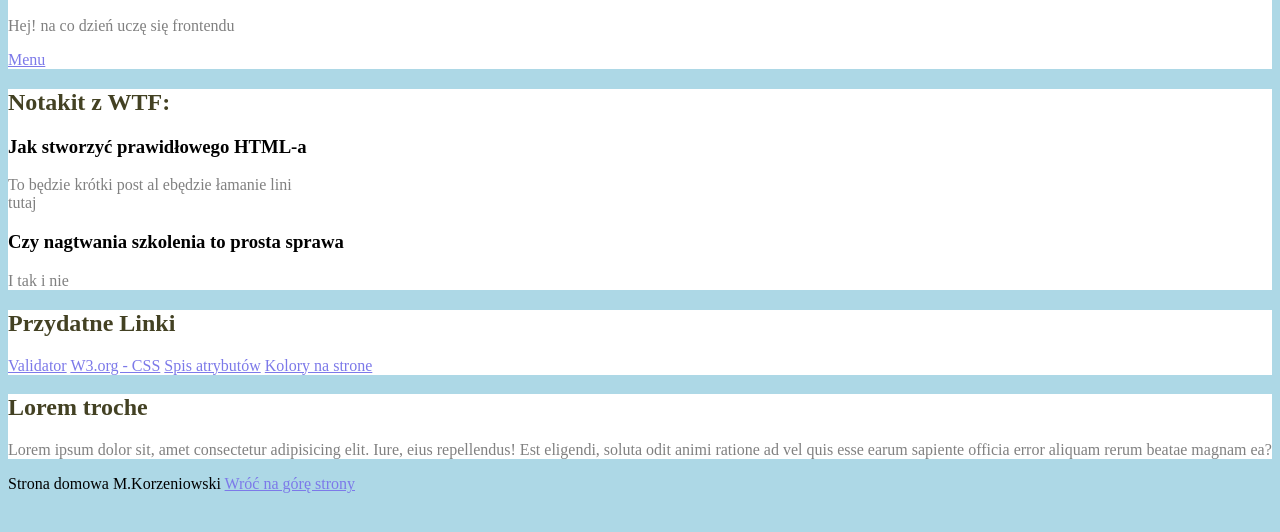
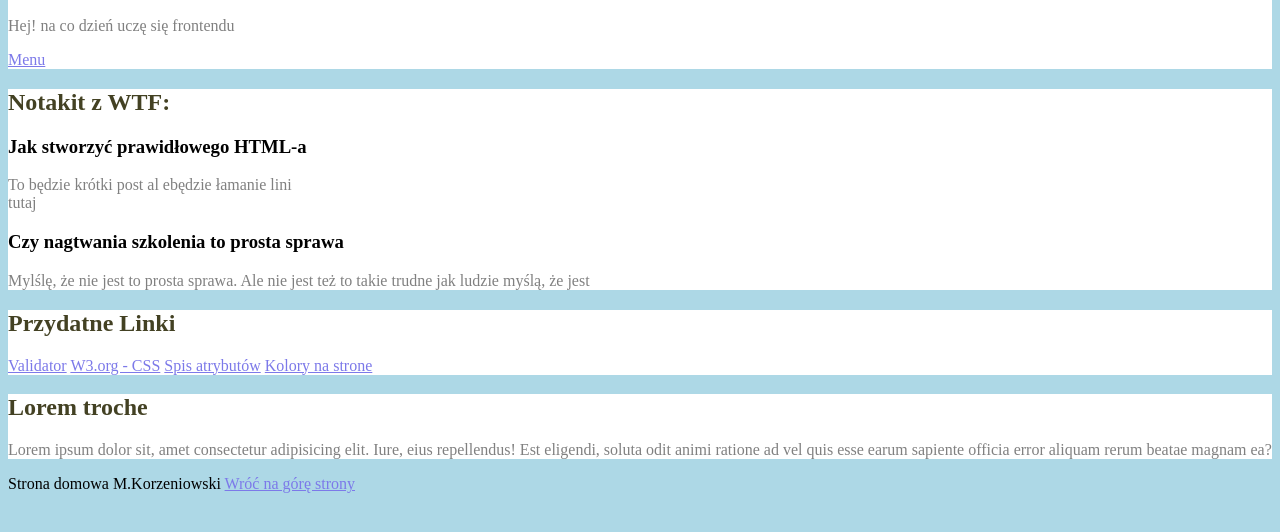
Before and after one commit to mkorzeniowski/WTF, a plain HTML site: page nauka-html.html in a window 1280 px wide. Shown: the part 136-668 px from the top of the page. Drawn offline with Linux system fonts and the light colour scheme.

Commit message:
changed text in article

```diff
--- a/nauka-html.html
+++ b/nauka-html.html
@@ -37,7 +37,7 @@
             </article>
             <article>
                 <h3>Czy nagtwania szkolenia to prosta sprawa</h3>
-                <p>I tak i nie</p>
+                <p> Mylślę, że nie jest to prosta sprawa. Ale nie jest też to takie trudne jak ludzie myślą, że jest</p>
             </article>
         </section>
         <section>
```
